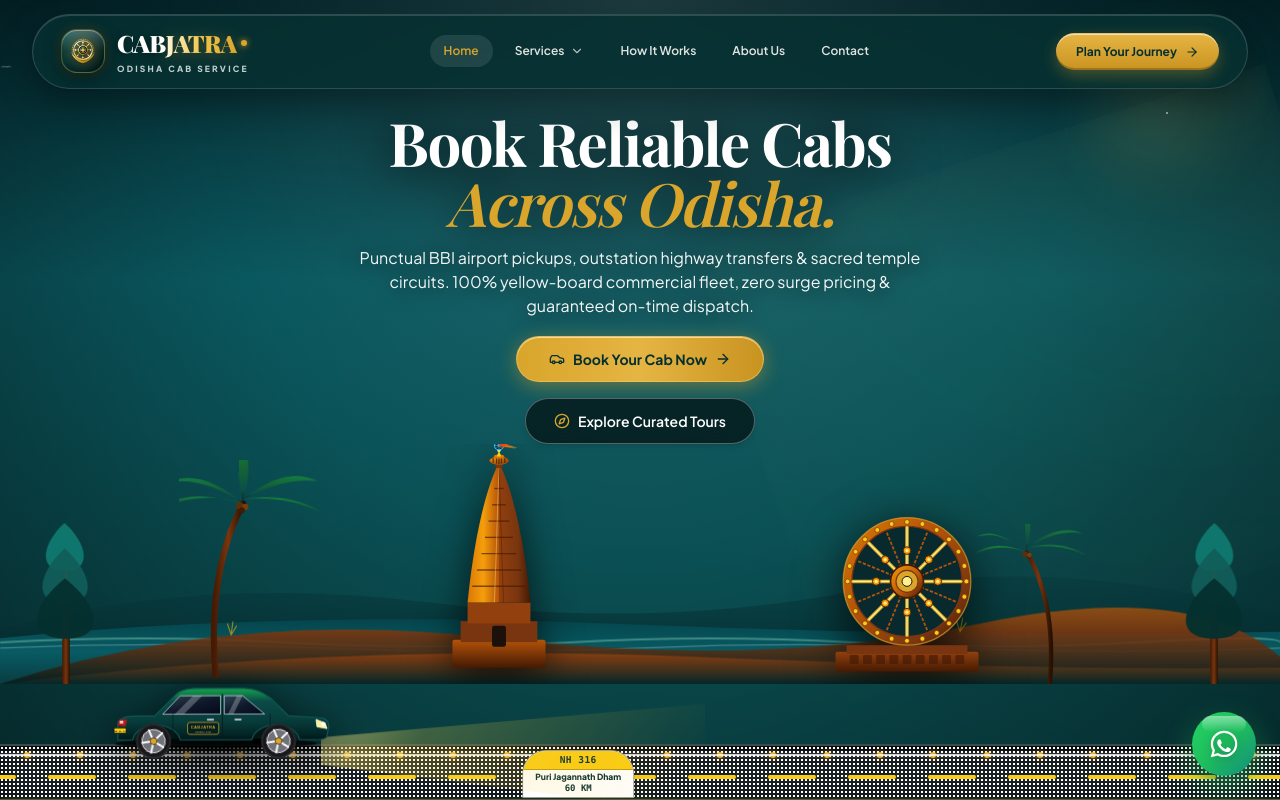
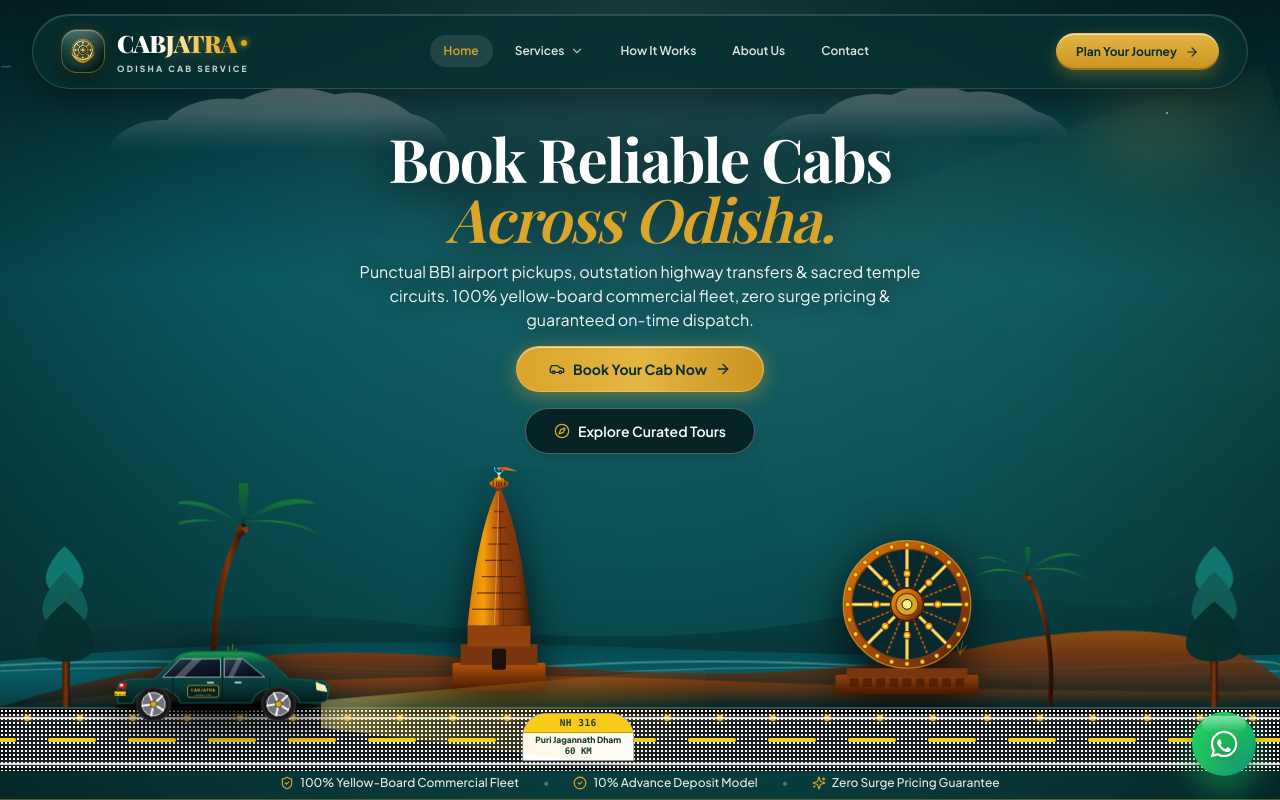
Before and after one commit to devnovaspark-dot/cabjatra, a Next.js app: page / in a window 1280 px wide. Shown: the top 800 px of the page. Built offline with nearby package versions, Linux system fonts and the light colour scheme.

Commit message:
fix(hero): fix bottom cropping by docking landscape behind road, add realistic coastal clouds, ensure generous navbar clearance

```diff
--- a/src/components/home/HeroSection.tsx
+++ b/src/components/home/HeroSection.tsx
@@ -119,12 +119,11 @@ export const HeroSection: React.FC = () => {
   const currentMilestone = PASSING_MILESTONES[milestoneIndex];
 
   return (
-    <section className="relative text-white overflow-hidden h-[100dvh] max-h-[100dvh] flex flex-col justify-between pt-24 sm:pt-28 pb-1 border-b border-[#D9A52B]/35 select-none transition-colors duration-1000 bg-[#073B3A]">
+    <section className="relative text-white overflow-hidden h-[100dvh] max-h-[100dvh] flex flex-col justify-between pt-28 sm:pt-32 pb-1 border-b border-[#D9A52B]/35 select-none transition-colors duration-1000 bg-[#073B3A]">
 
       {/* =========================================================================
           LAYER 1: FULL REALISTIC ODISHA SKY & ATMOSPHERE (SPANS ENTIRE BACKGROUND)
-          Crisp, clear tropical sky (NO CLOUDS as requested).
-          Dynamic celestial bodies positioned clearly below navbar in the open sky.
+          Crisp sky gradient, soft natural cumulus clouds, and dynamic celestial bodies.
           ========================================================================= */}
       <div className="absolute inset-0 z-0 pointer-events-none overflow-hidden">
 
@@ -209,6 +208,46 @@ export const HeroSection: React.FC = () => {
           </div>
         )}
 
+        {/* ================= REALISTIC COASTAL CUMULUS CLOUDS (PARALLAX DRIFT) ================= */}
+        <div className="absolute top-12 sm:top-14 inset-x-0 h-28 opacity-45 animate-clouds-slow flex w-[200%] pointer-events-none">
+          <div className="w-1/2 h-full flex justify-around items-center">
+            <svg viewBox="0 0 500 120" className="w-[420px] h-24" preserveAspectRatio="none">
+              <defs>
+                <linearGradient id="cloudGradReal1" x1="0%" y1="0%" x2="0%" y2="100%">
+                  <stop offset="0%" stopColor={timeOfDay === "night" ? "#E2E8F0" : "#FFFFFF"} stopOpacity="0.85" />
+                  <stop offset="40%" stopColor={timeOfDay === "evening" ? "#FED7AA" : "#F1F5F9"} stopOpacity="0.55" />
+                  <stop offset="85%" stopColor="#94A3B8" stopOpacity="0.15" />
+                  <stop offset="100%" stopColor="#475569" stopOpacity="0" />
+                </linearGradient>
+              </defs>
+              <path
+                d="M 50,110 Q 75,68 125,70 Q 155,38 215,44 Q 265,18 325,38 Q 375,28 415,62 Q 455,72 465,110 Z"
+                fill="url(#cloudGradReal1)"
+              />
+            </svg>
+            <svg viewBox="0 0 450 110" className="w-[360px] h-20 -mt-3" preserveAspectRatio="none">
+              <path
+                d="M 40,105 Q 65,62 115,66 Q 145,32 200,40 Q 245,15 295,36 Q 345,30 380,62 Q 415,72 425,105 Z"
+                fill="url(#cloudGradReal1)"
+              />
+            </svg>
+          </div>
+          <div className="w-1/2 h-full flex justify-around items-center">
+            <svg viewBox="0 0 500 120" className="w-[420px] h-24" preserveAspectRatio="none">
+              <path
+                d="M 50,110 Q 75,68 125,70 Q 155,38 215,44 Q 265,18 325,38 Q 375,28 415,62 Q 455,72 465,110 Z"
+                fill="url(#cloudGradReal1)"
+              />
+            </svg>
+            <svg viewBox="0 0 450 110" className="w-[360px] h-20 -mt-3" preserveAspectRatio="none">
+              <path
+                d="M 40,105 Q 65,62 115,66 Q 145,32 200,40 Q 245,15 295,36 Q 345,30 380,62 Q 415,72 425,105 Z"
+                fill="url(#cloudGradReal1)"
+              />
+            </svg>
+          </div>
+        </div>
+
         {/* ================= SMALL, DISTANT, REALISTIC SEAGULLS IN HIGH SKY ================= */}
         {/* Tiny flock high in the distance (12px - 16px wide, delicate silhouettes) */}
         <div className="absolute top-10 left-0 pointer-events-none animate-bird-flight-1 z-10">
@@ -281,9 +320,9 @@ export const HeroSection: React.FC = () => {
 
       {/* =========================================================================
           LAYER 2: HERO BRANDING, HIGH-CONVERTING HEADLINE & CTAS (ZERO CARDS)
-          Comfortable top clearance ensures headline is 100% visible below navbar.
+          Generous top clearance (pt-28 sm:pt-32) ensures headline is 100% visible below navbar.
           ========================================================================= */}
-      <div className="relative z-20 max-w-4xl mx-auto px-4 sm:px-6 w-full text-center space-y-2.5 sm:space-y-3.5">
+      <div className="relative z-20 max-w-4xl mx-auto px-4 sm:px-6 w-full text-center space-y-2 sm:space-y-3">
 
         {/* Short, Direct, High-Converting Headline */}
         <h1 className="text-3xl sm:text-5xl lg:text-6xl font-bold font-display tracking-tight text-white leading-tight drop-shadow-[0_4px_24px_rgba(0,0,0,0.95)]">
@@ -299,10 +338,10 @@ export const HeroSection: React.FC = () => {
         </p>
 
         {/* Action CTAs */}
-        <div className="pt-1 flex flex-wrap items-center justify-center gap-3 sm:gap-4 max-w-md mx-auto">
+        <div className="pt-0.5 flex flex-wrap items-center justify-center gap-3 sm:gap-4 max-w-md mx-auto">
           <Link
             href="/book-cab"
-            className="w-full sm:w-auto px-7 sm:px-8 py-3 rounded-full bg-gradient-to-r from-[#D9A52B] via-[#E5B543] to-[#C99320] text-[#062F31] font-bold text-xs sm:text-sm flex items-center justify-center gap-2 shadow-[0_4px_20px_rgba(217,165,43,0.45),inset_0_1px_0_rgba(255,255,255,0.6)] hover:brightness-105 active:scale-[0.98] transition-all group cursor-pointer border border-[#F2C868]/60"
+            className="w-full sm:w-auto px-7 sm:px-8 py-2.5 sm:py-3 rounded-full bg-gradient-to-r from-[#D9A52B] via-[#E5B543] to-[#C99320] text-[#062F31] font-bold text-xs sm:text-sm flex items-center justify-center gap-2 shadow-[0_4px_20px_rgba(217,165,43,0.45),inset_0_1px_0_rgba(255,255,255,0.6)] hover:brightness-105 active:scale-[0.98] transition-all group cursor-pointer border border-[#F2C868]/60"
           >
             <Car className="w-4 h-4 text-[#062F31]" />
             <span>Book Your Cab Now</span>
@@ -311,7 +350,7 @@ export const HeroSection: React.FC = () => {
 
           <Link
             href="/book-tour"
-            className="w-full sm:w-auto px-6 sm:px-7 py-3 rounded-full bg-black/60 hover:bg-black/80 backdrop-blur-md border border-white/30 hover:border-[#D9A52B]/70 text-white font-semibold text-xs sm:text-sm flex items-center justify-center gap-2 transition-all shadow-md active:scale-[0.98] cursor-pointer"
+            className="w-full sm:w-auto px-6 sm:px-7 py-2.5 sm:py-3 rounded-full bg-black/60 hover:bg-black/80 backdrop-blur-md border border-white/30 hover:border-[#D9A52B]/70 text-white font-semibold text-xs sm:text-sm flex items-center justify-center gap-2 transition-all shadow-md active:scale-[0.98] cursor-pointer"
           >
             <Compass className="w-4 h-4 text-[#D9A52B]" />
             <span>Explore Curated Tours</span>
@@ -322,16 +361,13 @@ export const HeroSection: React.FC = () => {
 
       {/* =========================================================================
           LAYER 3: HIGH-FIDELITY REALISTIC ODISHA ENVIRONMENT & HIGHWAY
-          Full architectural integrity:
-          - Aspect-ratio constrained SVGs prevent squashing circles into ovals!
-          - Puri Jagannath Temple maintains soaring Rekha Deula height & proportions.
-          - Konark Sun Temple Chariot Wheel is a mathematical circle with 24 carved medallions.
-          - Natural coastal dunes, Bay of Bengal surf, and organic coconut palms & casuarinas.
+          Positioned as an absolute background layer directly docked to the road horizon!
+          Never adds in-flow height; road is 100% fully visible and NEVER cropped!
           ========================================================================= */}
       <div className="relative z-10 w-full mt-auto">
 
-        {/* ================= SCENIC ODISHA PANORAMA (MIDGROUND LANDSCAPE) ================= */}
-        <div className="relative w-full h-44 sm:h-52 lg:h-60 -mb-2 pointer-events-none overflow-hidden">
+        {/* ================= SCENIC ODISHA PANORAMA (DOCKED DIRECTLY BEHIND THE ROAD) ================= */}
+        <div className="absolute bottom-14 sm:bottom-16 inset-x-0 h-44 sm:h-52 lg:h-60 pointer-events-none overflow-hidden z-10">
 
           {/* 1. Natural Terrain Layer (Undulating Hills, Ocean Water & Golden Dunes) */}
           <svg viewBox="0 0 1440 220" className="absolute inset-0 w-full h-full" preserveAspectRatio="none">
@@ -955,7 +991,7 @@ export const HeroSection: React.FC = () => {
       {/* =========================================================================
           LAYER 4: BOTTOM FOUNDATIONAL SERVICE GUARANTEES
           ========================================================================= */}
-      <div className="relative z-10 max-w-4xl mx-auto px-4 sm:px-6 w-full pt-1 pb-1 flex flex-wrap items-center justify-center gap-3 sm:gap-6 text-[11px] sm:text-xs text-white/90">
+      <div className="relative z-20 max-w-4xl mx-auto px-4 sm:px-6 w-full pt-1 pb-1 flex flex-wrap items-center justify-center gap-3 sm:gap-6 text-[11px] sm:text-xs text-white/90">
         <span className="inline-flex items-center gap-1.5 font-medium">
           <ShieldCheck className="w-3.5 h-3.5 text-[#D9A52B]" />
           <span>100% Yellow-Board Commercial Fleet</span>
```
